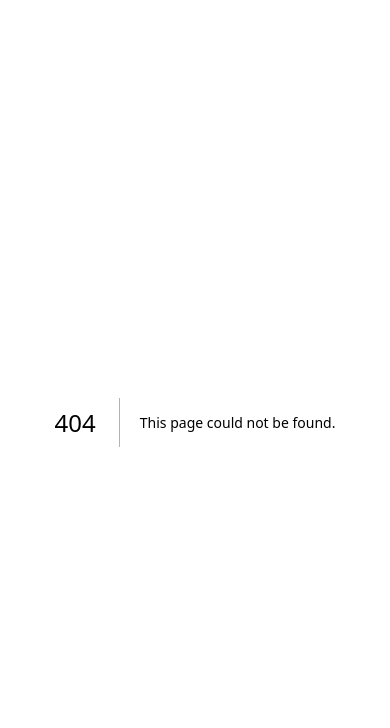
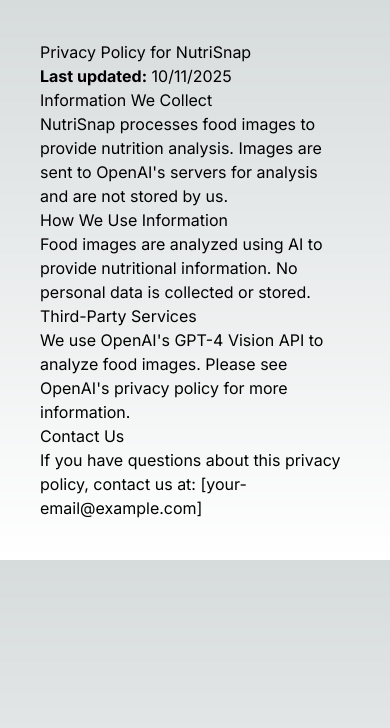
Before and after one commit to workhardbekind/nutrisnap-web, a Next.js app: page /privacy in a window 390 px wide. Before the commit this address had no page. Shown: the top 728 px of the page. Built offline with nearby package versions, Linux system fonts and the light colour scheme.

Commit message:
publishing to mobile stores

```diff
--- /dev/null
+++ b/src/app/privacy/page.tsx
@@ -0,0 +1,20 @@
+export default function Privacy() {
+  return (
+    <div style={{ padding: '40px', maxWidth: '800px', margin: '0 auto' }}>
+      <h1>Privacy Policy for NutriSnap</h1>
+      <p><strong>Last updated:</strong> {new Date().toLocaleDateString()}</p>
+
+      <h2>Information We Collect</h2>
+      <p>NutriSnap processes food images to provide nutrition analysis. Images are sent to OpenAI's servers for analysis and are not stored by us.</p>
+
+      <h2>How We Use Information</h2>
+      <p>Food images are analyzed using AI to provide nutritional information. No personal data is collected or stored.</p>
+
+      <h2>Third-Party Services</h2>
+      <p>We use OpenAI's GPT-4 Vision API to analyze food images. Please see OpenAI's privacy policy for more information.</p>
+
+      <h2>Contact Us</h2>
+      <p>If you have questions about this privacy policy, contact us at: [your-email@example.com]</p>
+    </div>
+  );
+}
```
